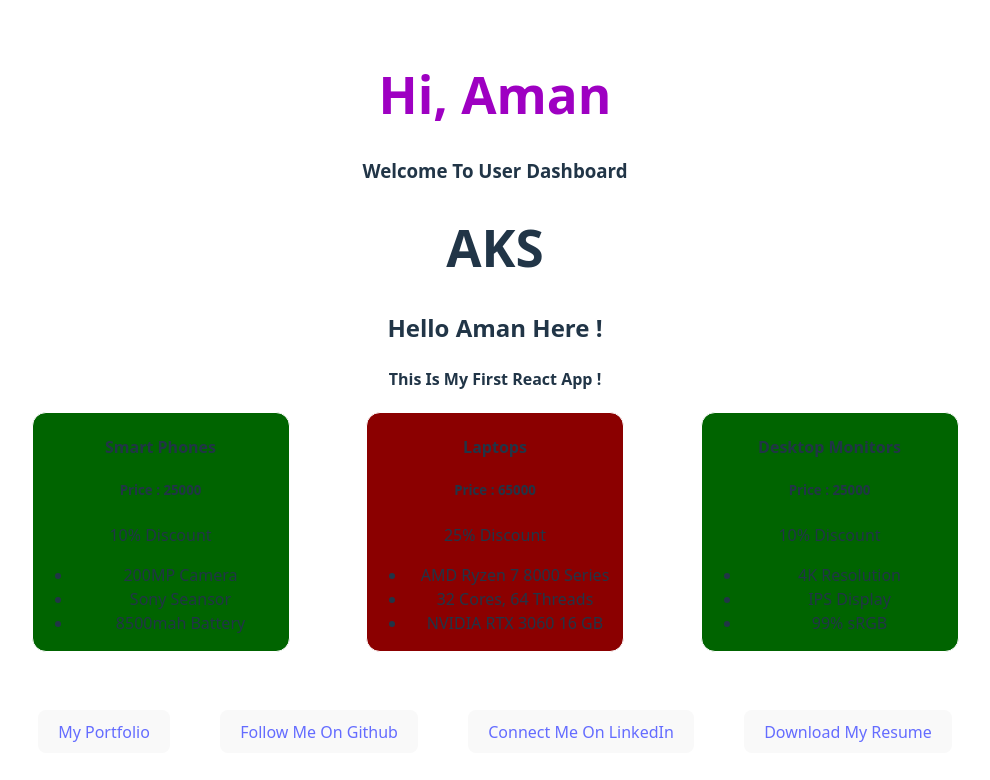
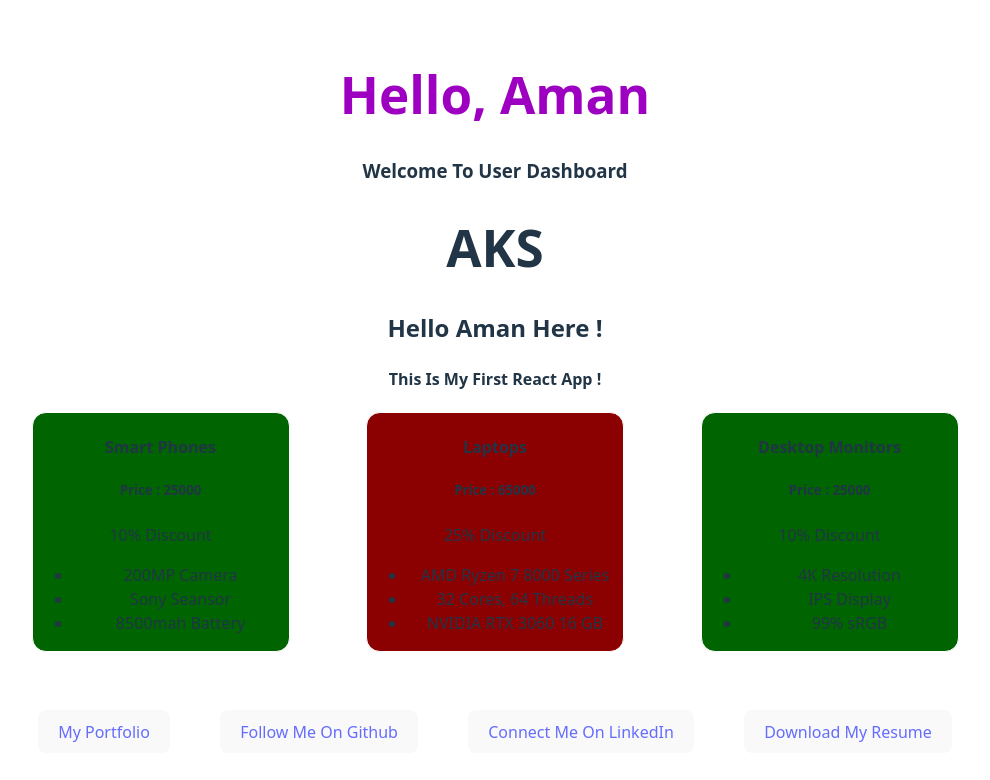
Before and after one commit to amankumarsubudhi/React-Practice, a React (Vite) app: page / in a window 1280 px wide. Shown: the top 780 px of the page, without its empty margins (145-1135 px from the left). Built offline with nearby package versions, Linux system fonts and the light colour scheme.

Commit message:
updating

```diff
--- a/src/MesBox.jsx
+++ b/src/MesBox.jsx
@@ -4,7 +4,7 @@ function MesBox({userName, textColor}){
 
     return(
         <>
-        <h1 style={style}>Hi, {userName}</h1>
+        <h1 style={style}>Hello, {userName}</h1>
         <h3>Welcome To User Dashboard</h3>
         </>
     );
```
